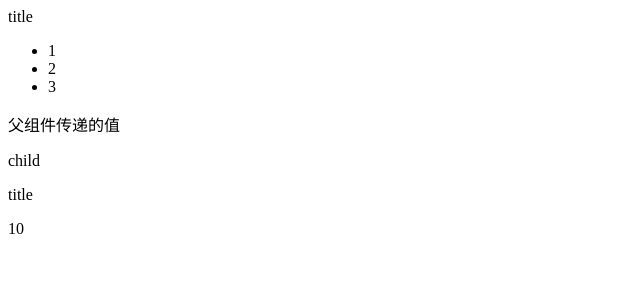
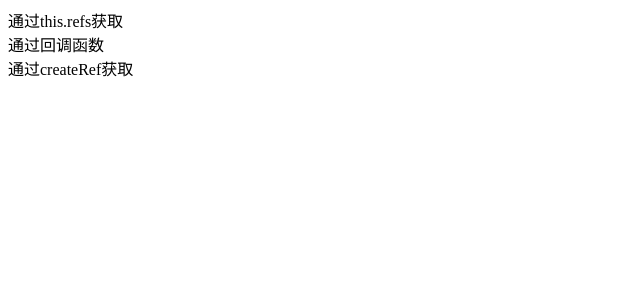
Before and after one commit to yudidian/react_study, a React app: page / in a window 1280 px wide. Shown: the top 300 px of the page, without its empty margins (0-640 px from the left). Built offline with nearby package versions, Linux system fonts and the light colour scheme.

Commit message:
2023/2/22

```diff
--- a/src/App.js
+++ b/src/App.js
@@ -1,8 +1,8 @@
-import Dome01 from "./views/Dome/Dome01";
+import {ClassGetRef} from "./views/Dome/Dome04";
 function App() {
   return (
     <div className="App">
-      <Dome01 childName="child" childTitle="title" childAge="10"/>
+      <ClassGetRef />
     </div>
   );
 }
--- a/src/index.js
+++ b/src/index.js
@@ -5,9 +5,7 @@ import reportWebVitals from './reportWebVitals';
 
 const root = ReactDOM.createRoot(document.getElementById('root'));
 root.render(
-  <React.StrictMode>
     <App />
-  </React.StrictMode>
 );
 
 // If you want to start measuring performance in your app, pass a function
```
Also changed, not shown: 1 other file (tests, documents, lock files or other folders).
